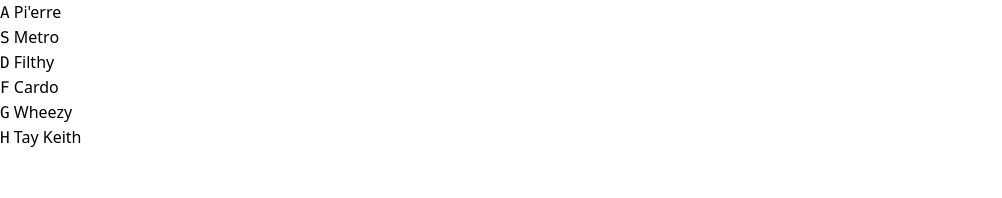
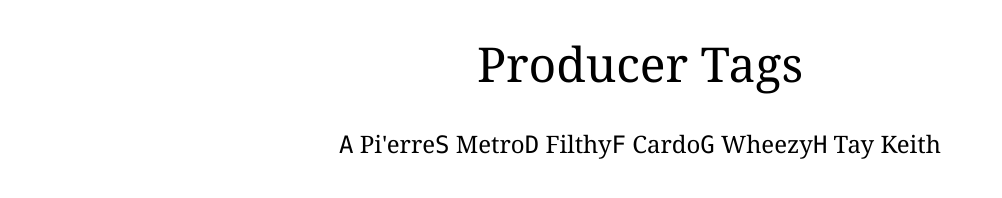
Before and after one commit to darkimpow/Js-Drum-Kit-, a plain HTML site: page index.html in a window 1280 px wide. Shown: the whole page, without its empty margins (0-1002 px from the left). Drawn offline with nearby package versions, Linux system fonts and the light colour scheme.

Commit message:
added justify for key alighmnets & audio files for keys used

```diff
--- a/index.html
+++ b/index.html
@@ -4,42 +4,45 @@
         <link href="https://cdn.jsdelivr.net/npm/daisyui@2.42.1/dist/full.css"/>
         <script src="https://cdn.tailwindcss.com"></script>
         <script src="app.js"></script>
-        <title></title>
     </head>
     <body>
 
+        <h2 class="text-black flex items-center justify-center w-12/12 p-10 text-5xl font-serif">Producer Tags</h2>
 
-<div class="keys">
+
+<div class="text-black flex items-center justify-center w-12/12 text-2xl font-serif">
+
+        <div class="keys flex items-center justify-between">
             <div data-key="65" class="key">
             <kbd>A</kbd>
             <span class ="sound">Pi'erre</span>
         </div>
 
-<div class="keys">
+        <div class="keys flex items-center">
              <div data-key="83" class="key">
             <kbd>S</kbd>
             <span class ="sound">Metro</span>
         </div>
 
-<div class="keys">
+        <div class="keys flex items-center">
             <div data-key="68" class="key">
             <kbd>D</kbd>
             <span class="sound">Filthy</span>
         </div>
 
-<div class="keys">
+        <div class="keys flex items-center">
             <div data-key="70">
             <kbd>F</kbd>
             <span class="sound">Cardo</span>
         </div>
 
-<div class="keys">
+        <div class="keys flex items-center">
             <div data-key="71">
             <kbd>G</kbd>
             <span class="sound">Wheezy</span>
         </div>
 
-<div class="keys">
+        <div class="keys flex items-center">
             <div data-key="72">
             <kbd>H</kbd>
             <span class="sound">Tay Keith</span>
@@ -54,14 +57,6 @@
 <audio data-key="65" src=""></audio>
 <audio data-key="65" src=""></audio>
 
-
-<script>
-    window.addEventListener('keydown', function (e) {
-        const audio= document.querySelector(`audio[data-key="${e.keycode}"]`);
-       if(!audio) return; // stop the audio function from running all together
-
-    });
-</script>
 
 
 
```
Lines whose indentation alone changed are shown as unchanged.
